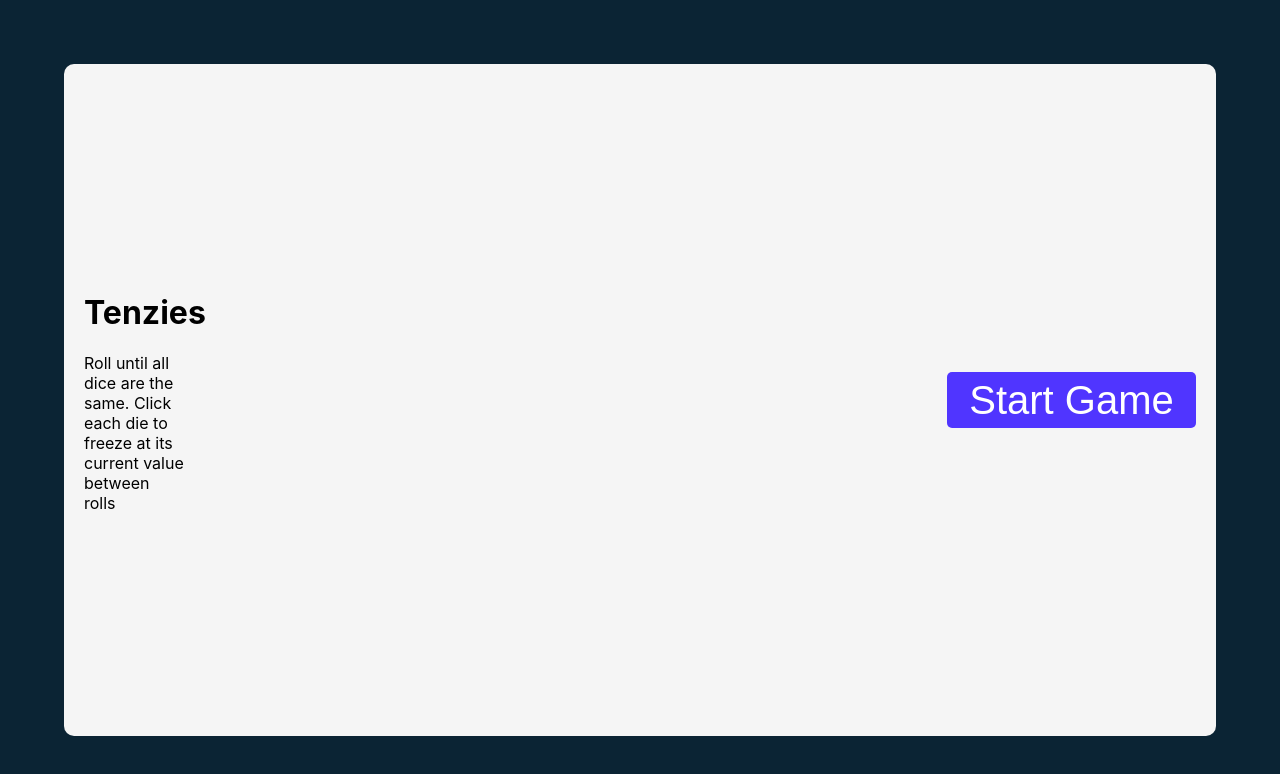
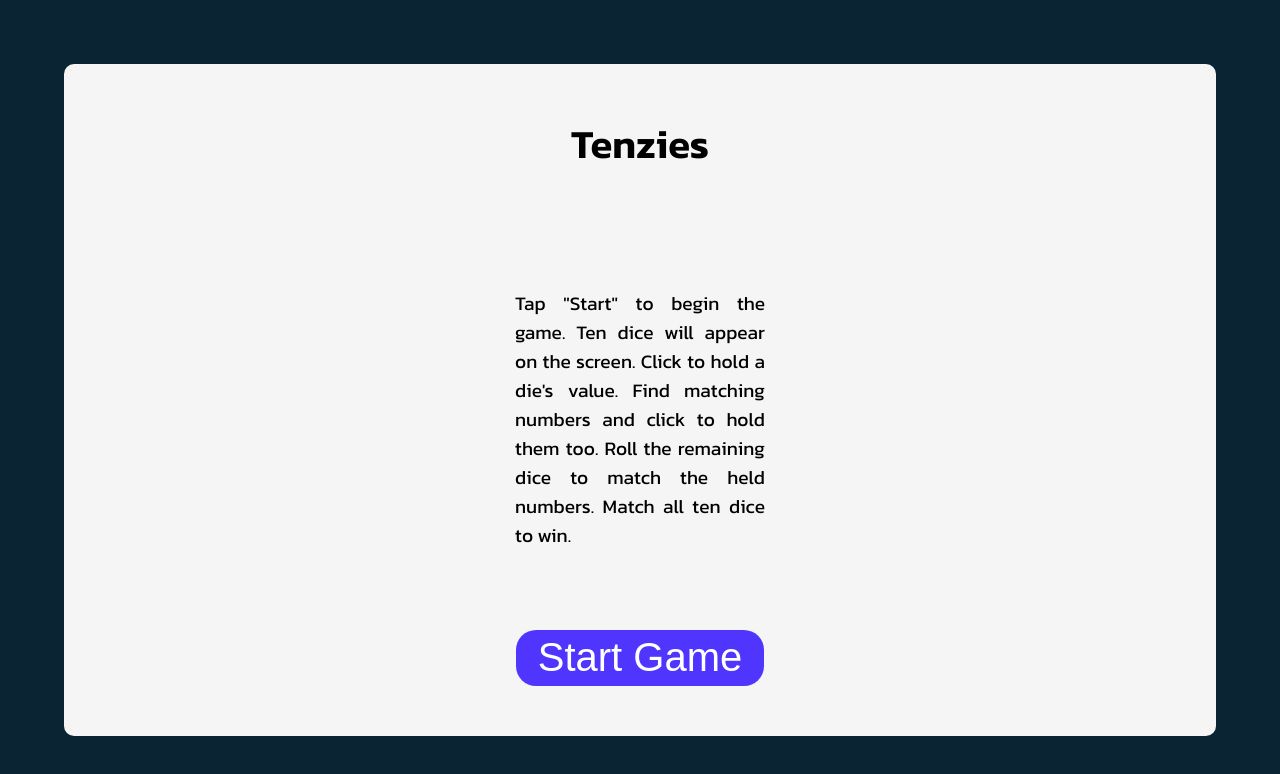
Before and after one commit to immangat/tenzies, a React (Create React App) app: page / in a window 1280 px wide. Shown: the top 774 px of the page. Built offline with nearby package versions, Linux system fonts and the light colour scheme.

Commit message:
fixed css for start screen

```diff
--- a/src/App.js
+++ b/src/App.js
@@ -6,19 +6,20 @@ import Confetti from 'react-confetti'
 
 function App() {
 
-  const[winStatus, setWinStatus] = React.useState(false)
-  const[gameStart, setGameStart] = React.useState(false)
-  const[scoreBoard, setScoreBoard] = React.useState({})
+    const [winStatus, setWinStatus] = React.useState(false)
+    const [gameStart, setGameStart] = React.useState(false)
+    const [scoreBoard, setScoreBoard] = React.useState({})
 
-  function getRandomValue(){
+    function getRandomValue() {
         return Math.floor(Math.random() * 6) + 1
     }
+
     function generateRandomDice() {
         const dice = [];
         for (let i = 0; i < 10; i++) {
             const value = getRandomValue()
             dice.push({
-        key : nanoid(),
+                key: nanoid(),
                 value: value,
                 isHeld: false
             })
@@ -26,10 +27,10 @@ function App() {
         return dice
     }
 
-  function checkifWon(){
+    function checkifWon() {
         var isHeldCount = 0;
         dice.forEach(die => {
-      if(die.isHeld){
+            if (die.isHeld) {
                 isHeldCount++
             }
         })
@@ -38,66 +39,71 @@ function App() {
     }
 
 
-
-
-  function changeHeld(dieKey){
-    setDice(prev => prev.map(prevDie => dieKey === prevDie.key ? {...prevDie, isHeld : !prevDie.isHeld} : prevDie))
+    function changeHeld(dieKey) {
+        setDice(prev => prev.map(prevDie => dieKey === prevDie.key ? {...prevDie, isHeld: !prevDie.isHeld} : prevDie))
     }
 
 
     const [dice, setDice] = React.useState(generateRandomDice())
 
-  React.useEffect(()=>{
+    React.useEffect(() => {
         const oneDieValue = dice[0].value
         const allHeld = dice.every(die => die.isHeld)
         const allSame = dice.every(die => die.value === oneDieValue)
         setWinStatus(allHeld && allSame)
-  },[dice])
+    }, [dice])
 
     function rollDice() {
 
-    setDice(prev => prev.map(die => die.isHeld ? die : {...die, value: getRandomValue() }))
+        setDice(prev => prev.map(die => die.isHeld ? die : {...die, value: getRandomValue()}))
     }
 
 
-  function reset(){
+    function reset() {
         setDice(generateRandomDice())
         setWinStatus(false)
     }
+
     const diceElements = dice.map(
         die => <Die
-            value = { die.value}
-            handleClick = {() => changeHeld(die.key)}
-            isHeld = {die.isHeld}
+            value={die.value}
+            handleClick={() => changeHeld(die.key)}
+            isHeld={die.isHeld}
 
         />)
 
 
-
     return (
 
-    <main >
-        {winStatus && <Confetti />}
-      <div className = 'content' >
+        <main>
+            {winStatus && <Confetti/>}
+            <div className='content'>
                 <div className='content--title'>
                     <h1>Tenzies</h1>
-        {!gameStart &&  <p>Roll until all dice are the same. Click each die to freeze at its current value between rolls</p>}
+                    {!gameStart &&
+
+                        <p>Tap "Start" to begin the game. Ten dice will appear on the screen. Click to hold a die's
+                            value. Find matching numbers and click to hold them too. Roll the remaining dice to match
+                            the held numbers. Match all ten dice to win.
+                        </p>}
 
                 </div>
 
 
-          < div className = 'dies' >
-      { gameStart && diceElements}
+                {gameStart &&
+                    < div className='dies'>
+                        {diceElements}
                     </div>
+                }
 
-      {!gameStart && <button className = 'startGameButton'
-              onClick = {() => setGameStart(prev => !prev)}> Start Game
-      </button> }
-      {gameStart && <button className = 'rollButton'
-              onClick = {winStatus ? reset : rollDice}> {winStatus ? "New Game" : "Roll"}
-      </button> }
+                {!gameStart && <button className='startGameButton'
+                                       onClick={() => setGameStart(prev => !prev)}> Start Game
+                </button>}
+                {gameStart && <button className='rollButton'
+                                      onClick={winStatus ? reset : rollDice}> {winStatus ? "New Game" : "Roll"}
+                </button>}
 
-      </div >
+            </div>
         </main>
     );
 }
--- a/src/styles/App.css
+++ b/src/styles/App.css
@@ -1,9 +1,12 @@
+@import url('https://fonts.googleapis.com/css2?family=Kanit:wght@400;500;600&display=swap');
+
 main {
   height: 100%;
   width: 100%;
   background-color: #0B2434;
   padding: 5%;
 
+  font-family: 'Kanit', sans-serif;
 }
 
 .content{
@@ -11,14 +14,36 @@ main {
   width: 100%;
   background-color: #F5F5F5;
   border-radius: 10px;
+  border-radius: 10px;
   padding: 20px;
   display: flex;
   justify-content: space-around;
   align-items: center;
-  flex-direction: row;
+  flex-direction: column;
+}
+
+.content--title h1{
+  flex-grow: 1;
+  font-size: 40px;
+  margin: 0;
+}
+.content--title{
+  display: flex;
+  justify-content: space-evenly;
+  align-items: center;
+  flex-direction: column;
+}
+
+.content--title p{
+  font-size: larger;
+  width: 250px;
+  margin-top: 115px;
+  text-align: justify;
 }
 .dies{
-  flex-grow:1;
+  width: fit-content; /* or set a specific width that matches the grid */
+  height: fit-content;
+
   display: grid;
   grid-template: 70px 70px 70px 70px 70px/ 100px 100px;
   gap:17px;
@@ -36,7 +61,7 @@ main {
   border: none;
   font-size: 40px;
   padding: 1% 5%;
-  border-radius: 5px;
+  border-radius: 20px;
   border-color: white;
   background-color: #5035FF;
   color: white;
@@ -49,7 +74,7 @@ main {
   border: none;
   font-size: 40px;
   padding: 0.5% 2%;
-  border-radius: 5px;
+  border-radius: 20px;
   border-color: white;
   background-color: #5035FF;
   color: white;
```
Also changed, not shown: 1 other file (tests, documents, lock files or other folders). Lines whose indentation alone changed are shown as unchanged.
